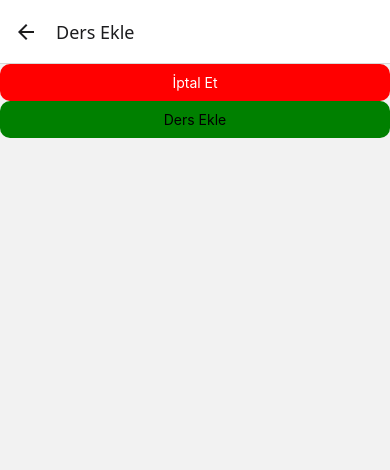
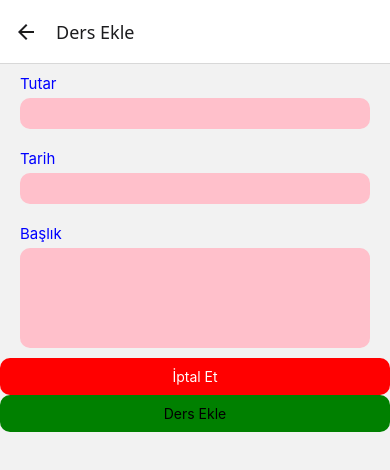
Before and after one commit to bergul/kuslarim, a React Native app: screen /ManageCourse in a window 390 px wide. Shown: the top 470 px of the page. Built offline with nearby package versions, Linux system fonts and the light colour scheme.

Commit message:
running servis

```diff
--- /dev/null
+++ b/components/CourseForm.tsx
@@ -0,0 +1,38 @@
+import { Pressable, StyleSheet, Text, View } from 'react-native'
+import React, { useState } from 'react'
+import Input from './input'
+import { Ionicons } from '@expo/vector-icons'
+
+export default function CourseForm({ cancelHandler, onSubmit, buttonLabel }) {
+    const [inputData, setInputData] = useState({ amount: '', date: '', description: '' })
+    console.log(inputData)
+    function inputChange(key, value) {
+        setInputData({ ...inputData, [key]: value })
+    }
+    function addUpdateHandler() {
+        const data = { amount: parseFloat(inputData.amount), date: new Date(inputData.date), description: inputData.description }
+        onSubmit(data);
+
+    }
+    return (
+        <><Input label='Tutar' textInputConfig={{ keyboardType: 'decimal-pad', onChangeText: inputChange.bind(this, 'amount'), value: inputData.amount, }} /><Input label='Tarih' textInputConfig={{ onChangeText: inputChange.bind(this, 'date'), value: inputData.date, placeHolder: 'YYYY-MM-DD' }} /><Input label='Başlık' textInputConfig={{ onChangeText: inputChange.bind(this, 'description'), value: inputData.description, placeHolder: 'Ders Adı:', multiline: true }} />
+
+            <Pressable onPress={cancelHandler}>
+                <View style={{ padding: 10, backgroundColor: 'red', minWidth: 100, alignItems: 'center', borderRadius: 10 }}>
+                    <Text style={{ color: 'white' }}>İptal Et</Text>
+                </View>
+            </Pressable>
+            <Pressable onPress={addUpdateHandler}>
+                <View style={{ padding: 10, backgroundColor: 'green', minWidth: 100, alignItems: 'center', borderRadius: 10 }}>
+                    <Text>
+                        {buttonLabel}
+                    </Text>
+                </View>
+            </Pressable>
+        </>
+
+
+    )
+}
+
+const styles = StyleSheet.create({})
--- a/components/Courses.tsx
+++ b/components/Courses.tsx
@@ -9,13 +9,15 @@ import CourseSummary from './CourseSummary';
 
 
 
-export default function Courses({ coursePeriod, courses }) {
-
-
+export default function Courses({ coursePeriod, courses, contentnulltext }) {
+    let content = <Text>{contentnulltext}</Text>
+    if (courses.length > 0) {
+        content = <CourseList courses={courses} />
+    }
     return (
         <View style={{ flex: 1, padding: 20, backgroundColor: 'lightgray', }}>
             <CourseSummary courses={courses} periodName={coursePeriod} />
-            <CourseList courses={courses} />
+            {content}
         </View>
     )
 }
--- /dev/null
+++ b/components/input.tsx
@@ -0,0 +1,20 @@
+import { StyleSheet, Text, TextInput, View } from 'react-native'
+import React from 'react'
+
+export default function input({ label, textInputConfig }) {
+    const inputstyle = {
+        backgroundColor: 'pink',
+        padding: 5,
+        borderRadius: 10,
+        fontSize: 18,
+        ...(textInputConfig.multiline && { minHeight: 100 })
+    }
+    return (
+        <View style={{ marginVertical: 10, marginHorizontal: 20 }}>
+            <Text style={{ fontSize: 15, color: 'blue', marginBottom: 5 }}>{label}</Text>
+            <TextInput style={inputstyle} {...textInputConfig} />
+        </View>
+    )
+}
+
+const styles = StyleSheet.create({})
--- a/screens/AllCourse.tsx
+++ b/screens/AllCourse.tsx
@@ -6,7 +6,7 @@ import { CourseContext } from '../store/courseContext'
 export default function AllCourse() {
     const coursesContext = useContext(CourseContext)
     return (
-        <Courses courses={coursesContext.courses} coursePeriod='Hepsi' />
+        <Courses contentnulltext='Henüz Bir Kursa Kayıtlı Değilsiniz' courses={coursesContext.courses} coursePeriod='Hepsi' />
     )
 }
 
--- a/screens/ManageCourse.tsx
+++ b/screens/ManageCourse.tsx
@@ -2,6 +2,7 @@ import { Pressable, StyleSheet, View, Text } from 'react-native'
 import React, { useLayoutEffect, useContext } from 'react'
 import { Ionicons } from '@expo/vector-icons';
 import { CourseContext } from '../store/courseContext'
+import CourseForm from '../components/CourseForm';
 export default function ManageCourse({ route, navigation }) {
     const courseId = route.params?.courseId;
     let isEdit = false;
@@ -16,41 +17,31 @@ export default function ManageCourse({ route, navigation }) {
 
         }, [isEdit, navigation]);
     });
+    function cancelHandler() {
 
+        navigation.goBack();
+    }
     function deleteCourse() {
         coursesContext.deleteCourse(courseId);
         navigation.goBack();
     }
-    function addUpdateHandler() {
+    function addUpdateHandler(courseData) {
         if (isEdit === true) {
-            coursesContext.updateCourse({ id: courseId, description: 'Güncel Ders', amount: 100, date: new Date() });
+            coursesContext.updateCourse({ id: courseId, description: courseData.description, amount: courseData.amount, date: courseData.date });
         } else {
-            coursesContext.addCourse({ description: 'Yeni Ders', amount: 100, date: new Date() });
+            coursesContext.addCourse({ description: courseData.description, amount: courseData.amount, date: courseData.date });
         }
         navigation.goBack();
     }
     return (
         <View>
-            <View>
-                <Pressable onPress={() => navigation.goBack()}>
-                    <View style={{ padding: 10, backgroundColor: 'red', minWidth: 100, alignItems: 'center', borderRadius: 10 }}>
-                        <Text style={{ color: 'white' }}>İptal Et</Text>
-                    </View>
-                </Pressable>
-                <Pressable onPress={addUpdateHandler}>
-                    <View style={{ padding: 10, backgroundColor: 'green', minWidth: 100, alignItems: 'center', borderRadius: 10 }}>
-                        <Text>
-                            {isEdit ? 'Dersi Güncelle' : 'Ders Ekle'}
-                        </Text>
-                    </View>
-                </Pressable>
-            </View>
-
+            <CourseForm cancelHandler={cancelHandler} onSubmit={addUpdateHandler} buttonLabel={isEdit ? 'Dersi Güncelle' : 'Ders Ekle'} />
             {isEdit && (
                 <View>
                     <Ionicons name="trash" size={24} color="black" onPress={deleteCourse} />
                 </View>
             )}
+
         </View>
     );
 }
--- a/screens/RecentCourse.tsx
+++ b/screens/RecentCourse.tsx
@@ -12,7 +12,7 @@ export default function RecentCourse() {
         return course.date >= lastWeek && course.date <= today;
     })
     return (
-        <Courses courses={recentcourses} coursePeriod='Son 1 Hafta' />
+        <Courses contentnulltext='Yakın Zamanda Kurs Kaydınız Yapılmadı' courses={recentcourses} coursePeriod='Son 1 Hafta' />
     )
 }
 
```
